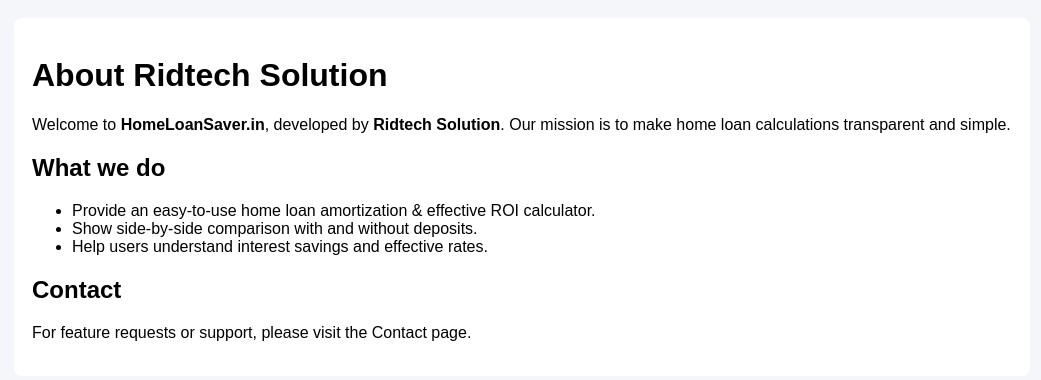
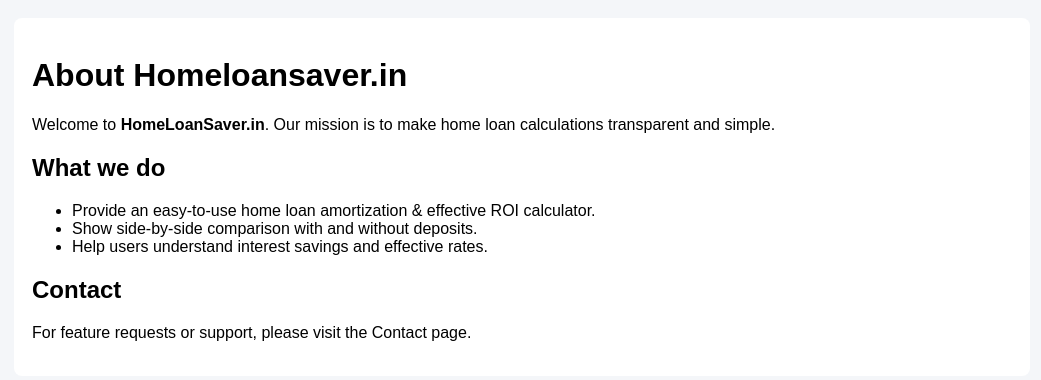
Before and after one commit to nikhilraut9966/homeloan, a plain HTML site: page about.html in a window 1280 px wide. Shown: the whole page, without its empty margins (118-1159 px from the left). Drawn offline with Linux system fonts and the light colour scheme.

Commit message:
Update heading and welcome text in about.html

```diff
--- a/about.html
+++ b/about.html
@@ -9,8 +9,8 @@
 </head>
 <body>
   <div class="wrap">
-    <h1>About Ridtech Solution</h1>
-    <p>Welcome to <strong>HomeLoanSaver.in</strong>, developed by <strong>Ridtech Solution</strong>. Our mission is to make home loan calculations transparent and simple.</p>
+    <h1>About Homeloansaver.in</h1>
+    <p>Welcome to <strong>HomeLoanSaver.in</strong>. Our mission is to make home loan calculations transparent and simple.</p>
 
     <h2>What we do</h2>
     <ul>
```
